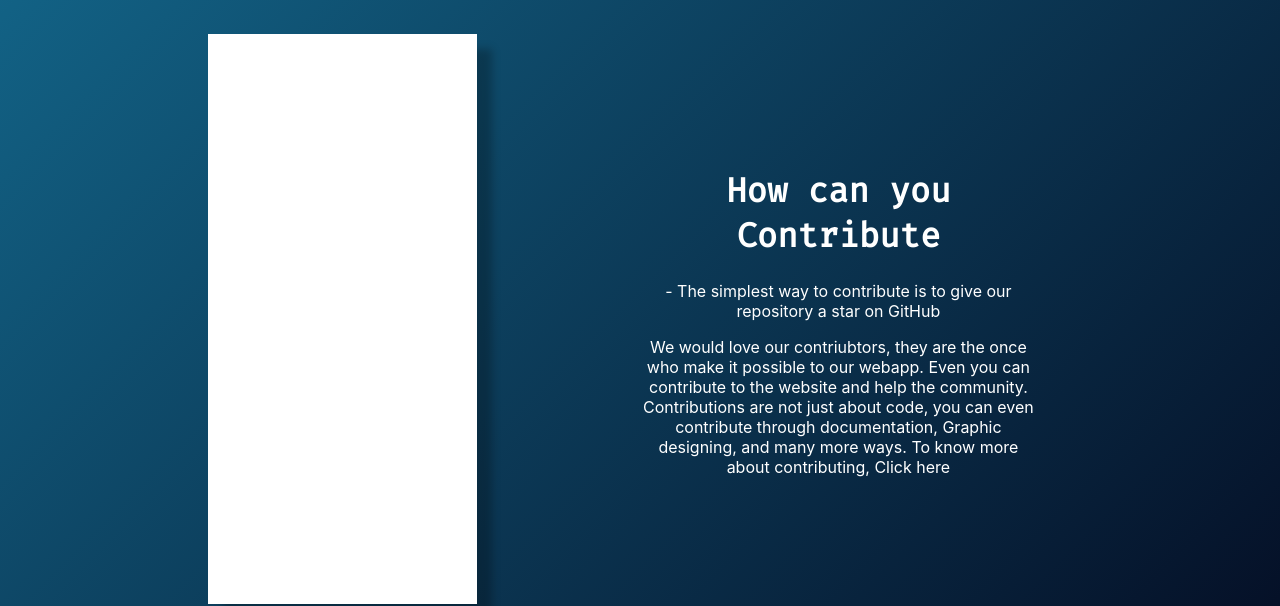
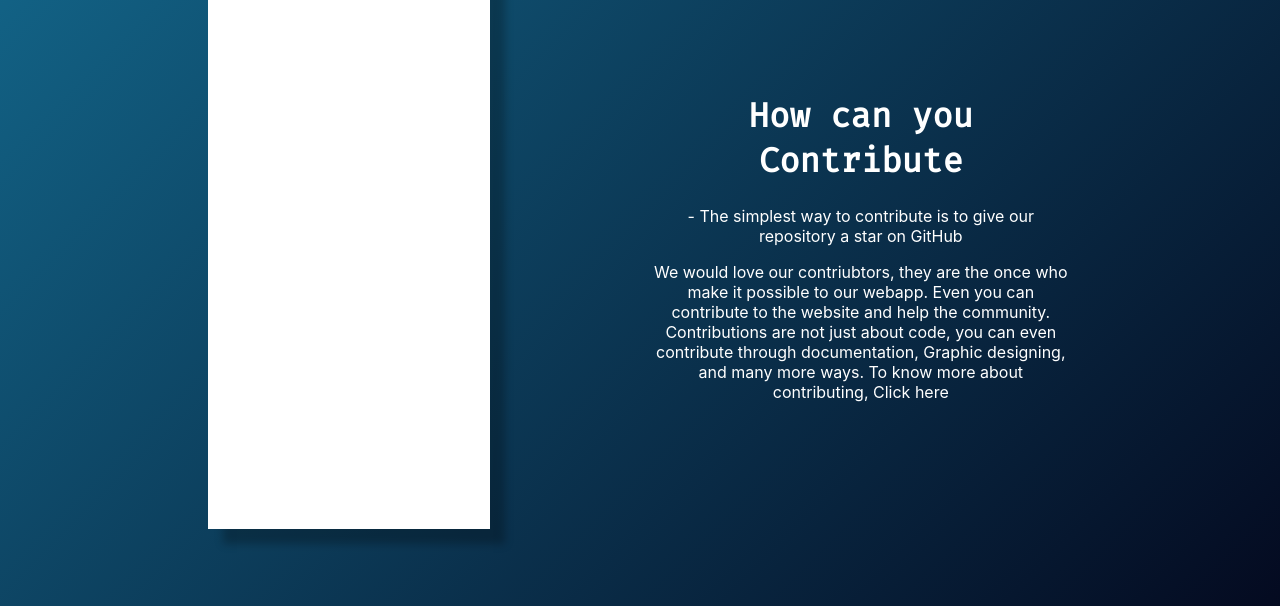
Before and after one commit to 1Shubham7/code-buddy, a React (Create React App) app: page / in a window 1280 px wide. Shown: the part 2606-3212 px from the top of the page. Built offline with nearby package versions, Linux system fonts and the light colour scheme.

Commit message:
issues resolved, website style is perfect

```diff
--- a/src/components/about/About.jsx
+++ b/src/components/about/About.jsx
@@ -4,7 +4,7 @@ import './about.css'
 export default function About() {
   return (
     <>
-    <div className="section">
+    <div className="section-one">
         <div className="container">
       <div className="sec top-text">
         Coding is fun when you have friends around to cheer you!
--- a/src/components/about/about.css
+++ b/src/components/about/about.css
@@ -13,7 +13,7 @@
     margin-top: -6rem;
 }
 
-.section{
+.section-one{
     background-image: url('about.png');
     background-size: cover;
     height: 110vh;
--- a/src/components/contribute/Contribute.jsx
+++ b/src/components/contribute/Contribute.jsx
@@ -3,9 +3,8 @@ import './contribute.css'
 
 export default function Contribute() {
   return (
-    <div className="section">
+    <div className="section-two">
       <div className="white-rectangle">
-
       </div>
       <div className="the-text">
         <h1 className="how">
--- a/src/components/contribute/contribute.css
+++ b/src/components/contribute/contribute.css
@@ -1,4 +1,4 @@
-.section{
+.section-two{
     background: var(--card-part, linear-gradient(135deg, #13678B 0%, #040A20 100%));
     display: flex;
     align-items: center;
@@ -12,12 +12,14 @@
     width: 121px;
     height: 570px;
     margin-left: 13rem;
+    margin-top: 5rem;
+    margin-bottom: 5rem;
 }
 
 .the-text{
     color: #fff;
     flex-basis: 60%;
-    padding-right: 15rem;
+    padding-right: 13rem;
 }
 
 .how {
```
